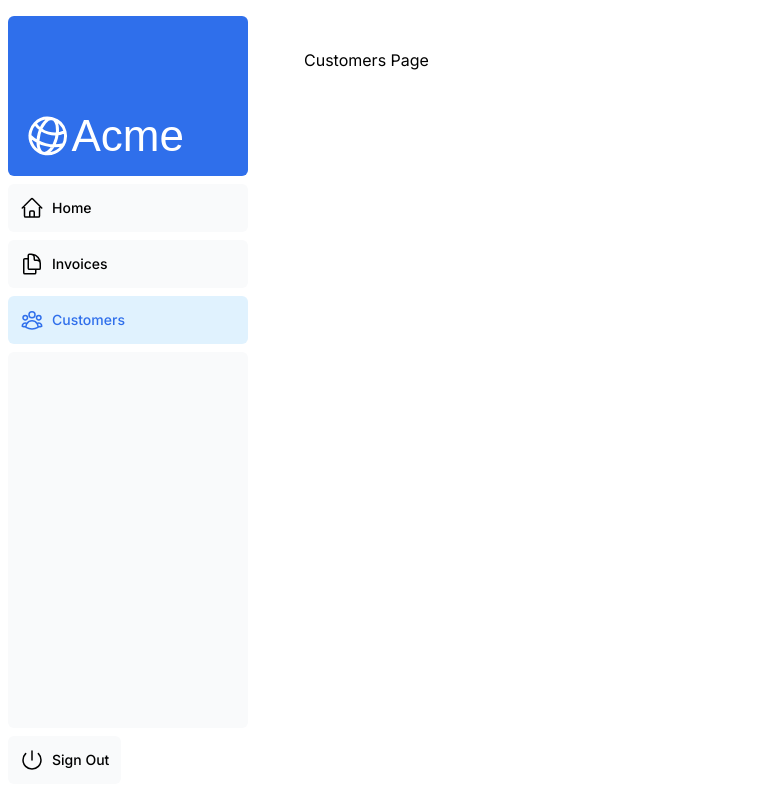
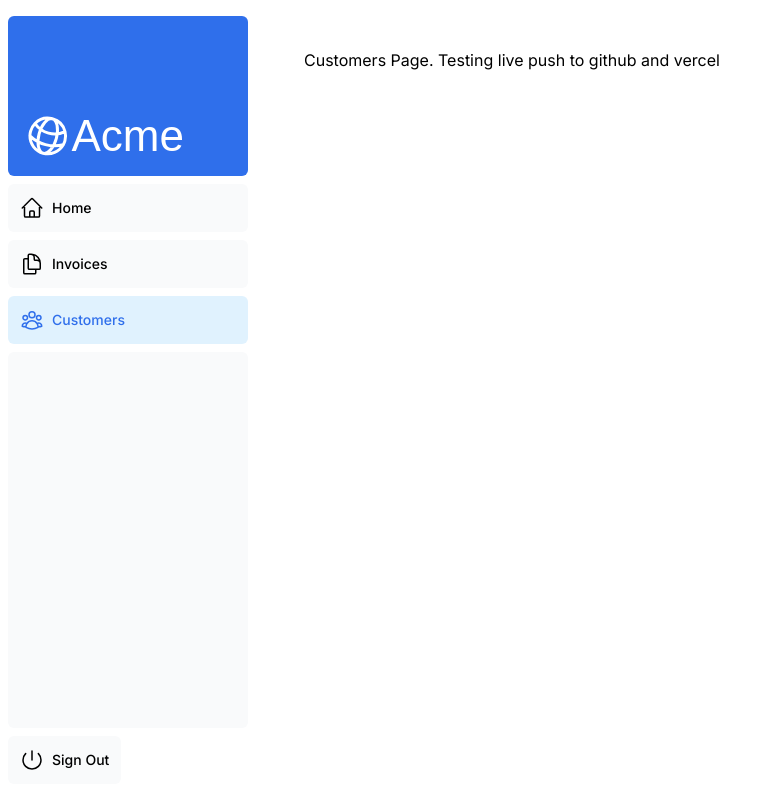
Before and after one commit to jamespeterjacob/nextjs-dashboard, a Next.js app: page /dashboard/customers in a window 1280 px wide. Shown: the whole page, without its empty margins (0-774 px from the left). Built offline with nearby package versions, Linux system fonts and the light colour scheme; a web font is replaced by a local one.

Commit message:
testlive

```diff
--- a/app/dashboard/customers/page.tsx
+++ b/app/dashboard/customers/page.tsx
@@ -1,5 +1,5 @@
 export default function Page() {
     return (
-        <p>Customers Page</p>
+        <p>Customers Page. Testing live push to github and vercel</p>
     );
   }
```
